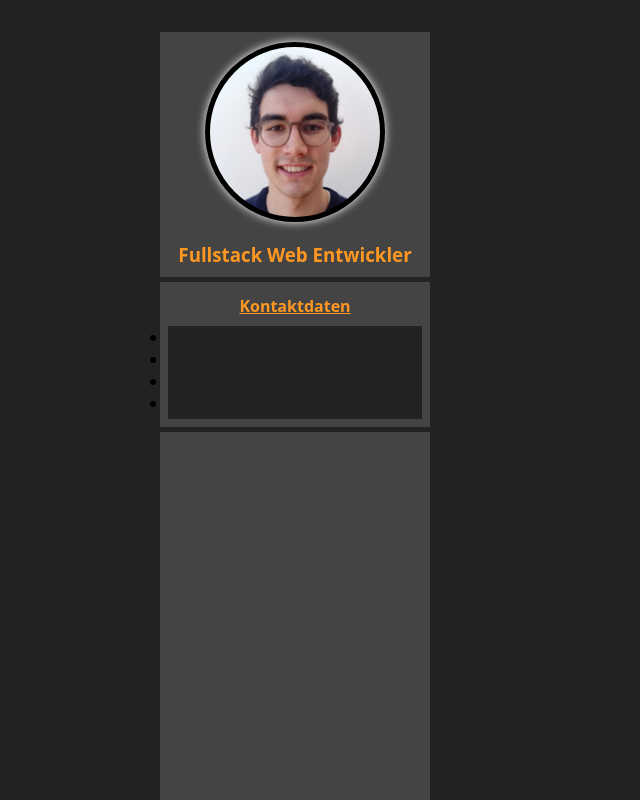
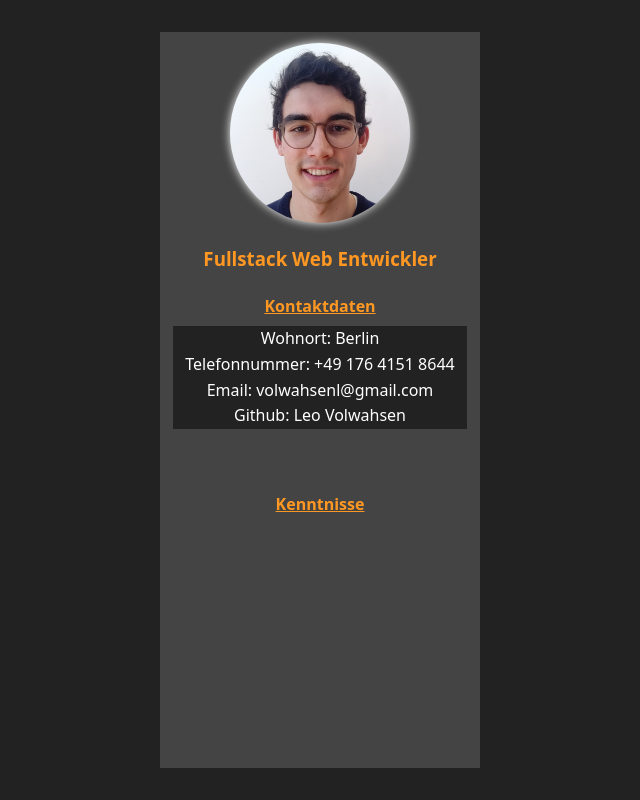
Before and after one commit to leovolwahsen/portfolio-lv, a React (Vite) app in the folder portfolio-lv/: page / in a window 1280 px wide. Shown: the whole page, without its empty margins (0-640 px from the left). Built offline with nearby package versions, Linux system fonts and the light colour scheme.

Commit message:
next spepp animation aof lkaunguages and it to kenntnissen add

```diff
--- a/portfolio-lv/src/App.css
+++ b/portfolio-lv/src/App.css
@@ -18,7 +18,7 @@
 }
 .context-all {
     display: grid;
-    grid-template-columns: 270px 1fr 100px;
+    grid-template-columns: 320px 1fr 200px;
     grid-template-rows: 1fr;
     margin: 0 auto;
     padding-top: 2rem;
@@ -28,7 +28,7 @@
     background-color: var(--gray);
     display: grid;
     grid-template-rows: 250px 150px 1fr 1fr 50px;
-    min-height: calc(100vh - 2rem);
+    min-height: calc(100vh - 4rem);
 }
 .info .image-container {
     background-color: var(--gray);
@@ -36,7 +36,6 @@
     display: grid;
     justify-items: center;
     align-items: center;
-    border-bottom: var(--dark) 5px solid;
 }
 .info .image-container .profile-img {
     background-image: url(./assets/img/profilbild.jpg);
@@ -46,7 +45,6 @@
     width: 180px;
     aspect-ratio: 1;
     border-radius: 50%;
-    border: black 5px solid;
     box-shadow: 0px 0px 10px white;
 }
 .info .image-container .title {
@@ -58,7 +56,6 @@
     width: 100%;
     padding: 0.5rem;
     display: grid;
-    border-bottom: var(--dark) 5px solid;
     background-color: var(--gray);
 }
 .info .contact-container .contact-title {
@@ -68,6 +65,26 @@
     text-decoration: underline;
     color: var(--text);
 }
-/*
-todo
-*/
+.info .contact-container .contact-data {
+    background-color: var(--gray);
+    padding: 0.3rem;
+    text-align: center;
+    text-decoration: none;
+    list-style-type: none;
+    color: white;
+    line-height: 1.6;
+}
+.info .skills-container {
+    background-color: var(--gray);
+    width: 100%;
+    display: grid;
+    justify-items: center;
+    align-items: center;
+}
+.info .skills-container .skills-title {
+    background-color: var(--gray);
+    padding: 0.3rem;
+    text-align: center;
+    text-decoration: underline;
+    color: var(--text);
+}
--- a/portfolio-lv/src/App.jsx
+++ b/portfolio-lv/src/App.jsx
@@ -11,11 +11,15 @@ function App() {
                     </div>
                     <div className="contact-container">
                         <h4 className="contact-title">Kontaktdaten</h4>
-                        <ul>
-                        <li></li>
-                        <li></li>
-                        <li></li>
-                        <li></li></ul>
+                        <ul className="contact-data">
+                            <li>Wohnort: Berlin</li>
+                            <li>Telefonnummer: +49 176 4151 8644</li>
+                            <li>Email: volwahsenl@gmail.com</li>
+                            <li>Github: Leo Volwahsen</li>
+                        </ul>
+                    </div>
+                    <div className="skills-container">
+                        <h4 className="skills-title">Kenntnisse</h4>
                     </div>
                 </div>
                 <div className="text"></div>
```
